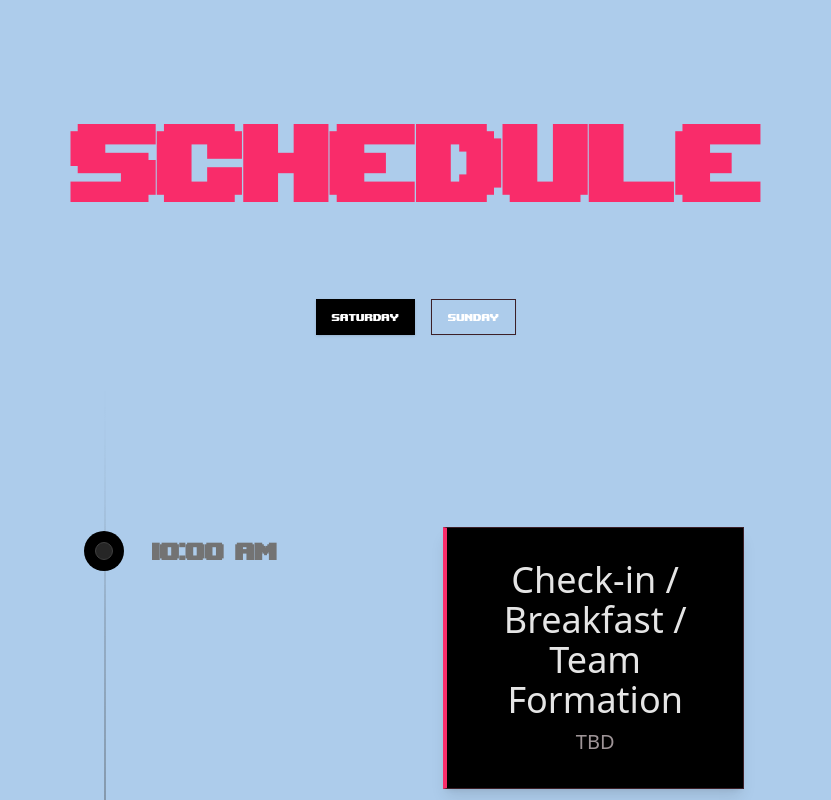
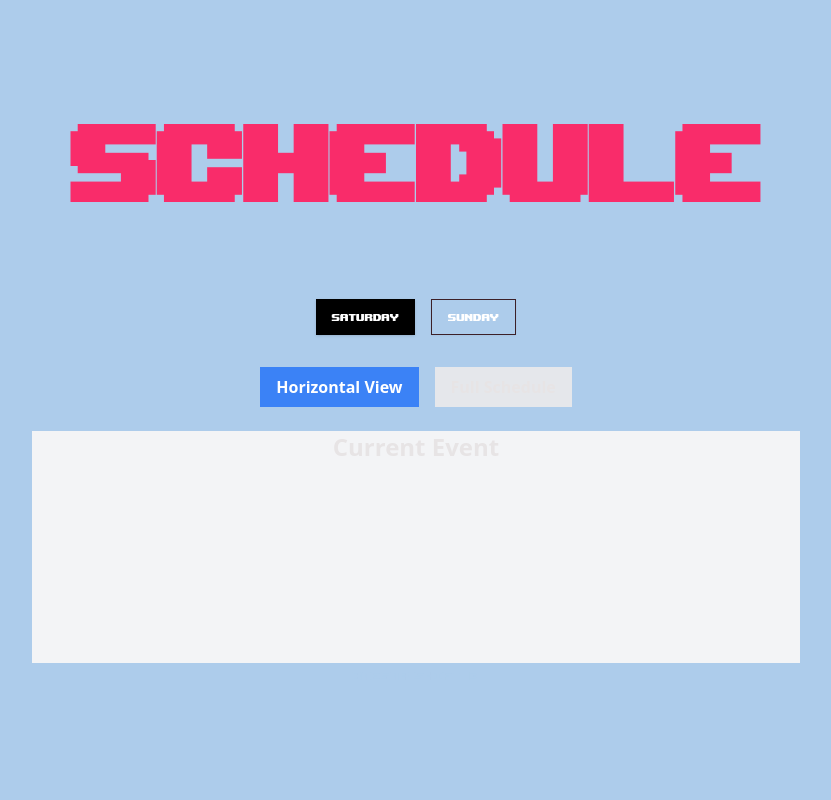
Before and after one commit to J-Souffle/sphx25-schedule, a Next.js app: page / in a window 1280 px wide. Both pictures are taken after a click on the button "View completed events?". Shown: the part 445-1245 px from the top of the page, without its empty margins (224-1055 px from the left). Built offline with nearby package versions, Linux system fonts and the light colour scheme.

Commit message:
Horizontal boilerplate

```diff
--- /dev/null
+++ b/src/app/TimelineWithTabs.tsx
@@ -0,0 +1,81 @@
+"use client";
+import React, { useState } from "react";
+import { motion } from "framer-motion";
+
+interface TimelineEntry {
+  title: string;
+  content: React.ReactNode;
+}
+
+const HorizontalView = ({ data }: { data: TimelineEntry[] }) => {
+  const currentEvent = data[0]; // Just an example; customize logic for current event
+
+  return (
+    <div className="relative overflow-hidden bg-gray-100">
+      <h3 className="text-center text-2xl font-bold mb-4">Current Event</h3>
+      <motion.div
+        className="flex w-max whitespace-nowrap"
+        animate={{ x: ["100%", "-100%"] }}
+        transition={{ repeat: Infinity, duration: 10, ease: "linear" }}
+      >
+        {data.map((event, index) => (
+          <div key={index} className="flex-shrink-0 px-4 py-2 border border-gray-300 bg-white rounded-lg mx-2">
+            <h4 className="font-bold">{event.title}</h4>
+            {event.content}
+          </div>
+        ))}
+      </motion.div>
+    </div>
+  );
+};
+
+const FullSchedule = ({ data }: { data: TimelineEntry[] }) => {
+  return (
+    <div className="bg-gray-100 p-4">
+      <h3 className="text-center text-2xl font-bold mb-4">Full Schedule</h3>
+      {data.map((item, index) => (
+        <div key={index} className="mb-4">
+          <h4 className="font-bold">{item.title}</h4>
+          {item.content}
+        </div>
+      ))}
+    </div>
+  );
+};
+
+const TimelineWithTabs = ({ data }: { data: TimelineEntry[] }) => {
+  const [activeTab, setActiveTab] = useState("horizontal");
+
+  return (
+    <div className="w-full font-sans">
+      {/* Tab Navigation */}
+      <div className="flex justify-center gap-4 mb-6">
+        <button
+          onClick={() => setActiveTab("horizontal")}
+          className={`px-4 py-2 font-bold ${
+            activeTab === "horizontal" ? "bg-blue-500 text-white" : "bg-gray-200"
+          }`}
+        >
+          Horizontal View
+        </button>
+        <button
+          onClick={() => setActiveTab("full")}
+          className={`px-4 py-2 font-bold ${
+            activeTab === "full" ? "bg-blue-500 text-white" : "bg-gray-200"
+          }`}
+        >
+          Full Schedule
+        </button>
+      </div>
+
+      {/* Tab Content */}
+      {activeTab === "horizontal" ? (
+        <HorizontalView data={data} />
+      ) : (
+        <FullSchedule data={data} />
+      )}
+    </div>
+  );
+};
+
+export default TimelineWithTabs;
--- /dev/null
+++ b/src/app/utils/isEventActive.tsx
@@ -0,0 +1,5 @@
+export const isEventActive = (eventTime: string) => {
+    const now = new Date();
+    const eventDate = new Date(eventTime);
+    return now >= eventDate && now < new Date(eventDate.getTime() + 3600000); // Active for 1 hour
+  };
--- a/src/components/ui/timeline.tsx
+++ b/src/components/ui/timeline.tsx
@@ -1,11 +1,6 @@
 "use client";
-import {
-  // useMotionValueEvent,
-  useScroll,
-  useTransform,
-  motion,
-} from "framer-motion";
 import React, { useEffect, useRef, useState } from "react";
+import { motion, useScroll, useTransform } from "framer-motion";
 
 interface TimelineEntry {
   title: string;
@@ -13,6 +8,7 @@ interface TimelineEntry {
 }
 
 export const Timeline = ({ data }: { data: TimelineEntry[] }) => {
+  const [activeTab, setActiveTab] = useState("horizontal");
   const ref = useRef<HTMLDivElement>(null);
   const containerRef = useRef<HTMLDivElement>(null);
   const [height, setHeight] = useState(0);
@@ -32,49 +28,69 @@ export const Timeline = ({ data }: { data: TimelineEntry[] }) => {
   const heightTransform = useTransform(scrollYProgress, [0, 1], [0, height]);
   const opacityTransform = useTransform(scrollYProgress, [0, 0.1], [0, 1]);
 
+  const events = data.flatMap((item) => item); // Flatten events for horizontal view.
+
   return (
-    <div
-      className="w-full font-sans md:px-10"
-      ref={containerRef}
-    >
-      <div ref={ref} className="relative max-w-7xl mx-auto pb-20">
-        {data.map((item, index) => (
-          <div
-            key={index}
-            className="flex justify-start pt-10 md:pt-40 md:gap-10"
-          >
-            <div className="sticky flex flex-col md:flex-row z-40 items-center top-40 self-start max-w-xs lg:max-w-sm md:w-full">
-              <div className="h-10 absolute left-3 md:left-3 w-10 rounded-full bg-white dark:bg-black flex items-center justify-center">
-                <div className="h-4 w-4 rounded-full bg-neutral-200 dark:bg-neutral-800 border border-neutral-300 dark:border-neutral-700 p-2" />
-              </div>
-              <h3 className="hidden md:block md:pl-20 font-bold text-neutral-500 dark:text-neutral-500 custom-font smaller-font">
-  {item.title}
-</h3>
-            </div>
+    <div className="w-full font-sans">
+      {/* Tab Navigation */}
+      <div className="flex justify-center gap-4 mb-6">
+        <button
+          onClick={() => setActiveTab("horizontal")}
+          className={`px-4 py-2 font-bold ${
+            activeTab === "horizontal" ? "bg-blue-500 text-white" : "bg-gray-200"
+          }`}
+        >
+          Horizontal View
+        </button>
+        <button
+          onClick={() => setActiveTab("full")}
+          className={`px-4 py-2 font-bold ${
+            activeTab === "full" ? "bg-blue-500 text-white" : "bg-gray-200"
+          }`}
+        >
+          Full Schedule
+        </button>
+      </div>
 
-            <div className="relative pl-20 pr-4 md:pl-4 w-full">
-              <h3 className="md:hidden block text-2xl mb-4 text-left font-bold text-neutral-500 dark:text-neutral-500">
-                {item.title}
-              </h3>
-              {item.content}{" "}
-            </div>
-          </div>
-        ))}
-        <div
-          style={{
-            height: height + "px",
-          }}
-          className="absolute md:left-8 left-8 top-0 overflow-hidden w-[2px] bg-[linear-gradient(to_bottom,var(--tw-gradient-stops))] from-transparent from-[0%] via-neutral-200 dark:via-neutral-700 to-transparent to-[99%]  [mask-image:linear-gradient(to_bottom,transparent_0%,black_10%,black_90%,transparent_100%)] "
-        >
-          <motion.div
-            style={{
-              height: heightTransform,
-              opacity: opacityTransform,
-            }}
-            className="absolute inset-x-0 top-0  w-[2px] bg-gradient-to-t from-blue-500 via-primary to-transparent from-[0%] via-[10%] rounded-full"
-          />
-        </div>
-      </div>
+      {/* Tab Content */}
+      {activeTab === "horizontal" ? (
+        <HorizontalView events={events} />
+      ) : (
+        <FullSchedule data={data} />
+      )}
     </div>
   );
 };
+
+const HorizontalView = ({ events }: { events: TimelineEntry[] }) => (
+  <div className="relative overflow-hidden bg-gray-100">
+    <h3 className="text-center text-2xl font-bold mb-4">Current Event</h3>
+    <motion.div
+      className="flex w-max whitespace-nowrap"
+      animate={{ x: ["100%", "-100%"] }}
+      transition={{ repeat: Infinity, duration: 10, ease: "linear" }}
+    >
+      {events.map((event, index) => (
+        <div
+          key={index}
+          className="flex-shrink-0 w-full px-4 py-2 border border-gray-300 bg-white rounded-lg mx-2"
+        >
+          <h4 className="font-bold">{event.title}</h4>
+          {event.content}
+        </div>
+      ))}
+    </motion.div>
+  </div>
+);
+
+const FullSchedule = ({ data }: { data: TimelineEntry[] }) => (
+  <div className="bg-gray-100 p-4">
+    <h3 className="text-center text-2xl font-bold mb-4">Full Schedule</h3>
+    {data.map((item, index) => (
+      <div key={index} className="mb-4">
+        <h4 className="font-bold">{item.title}</h4>
+        {item.content}
+      </div>
+    ))}
+  </div>
+);
```
